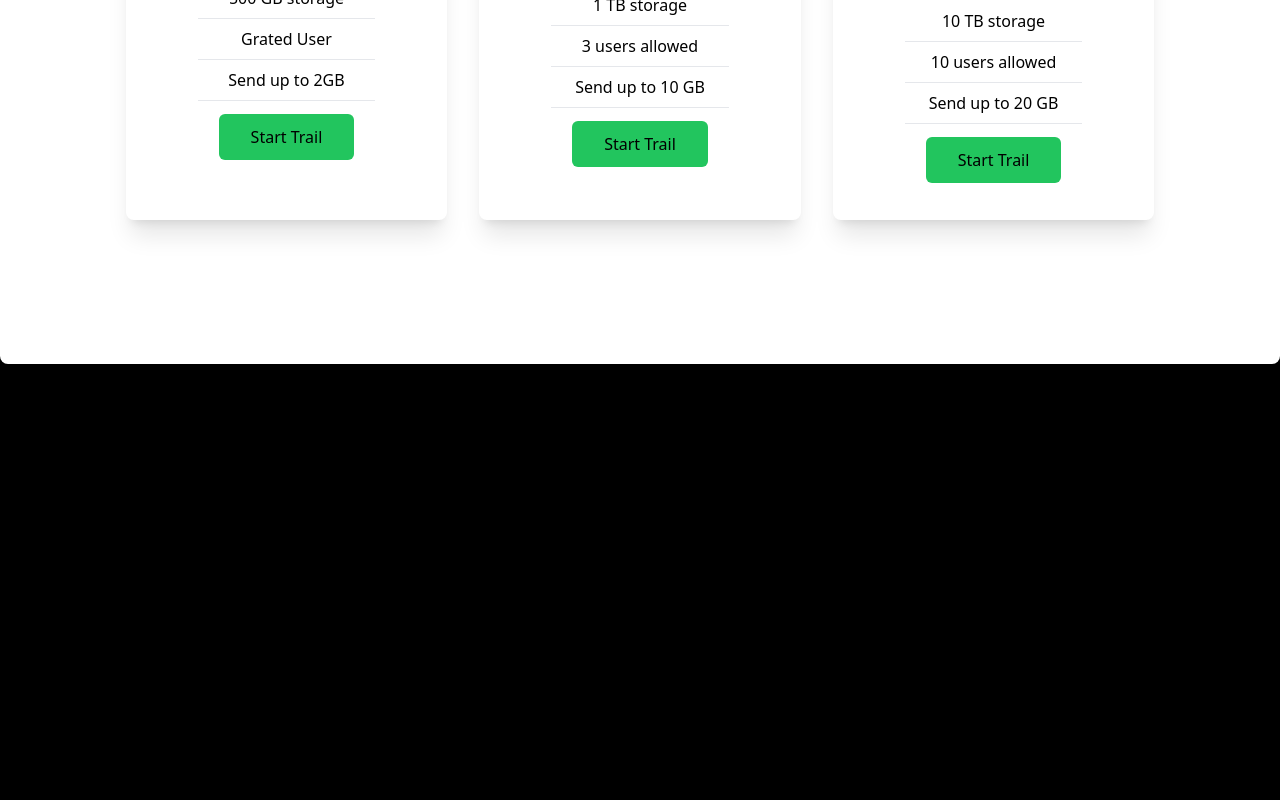
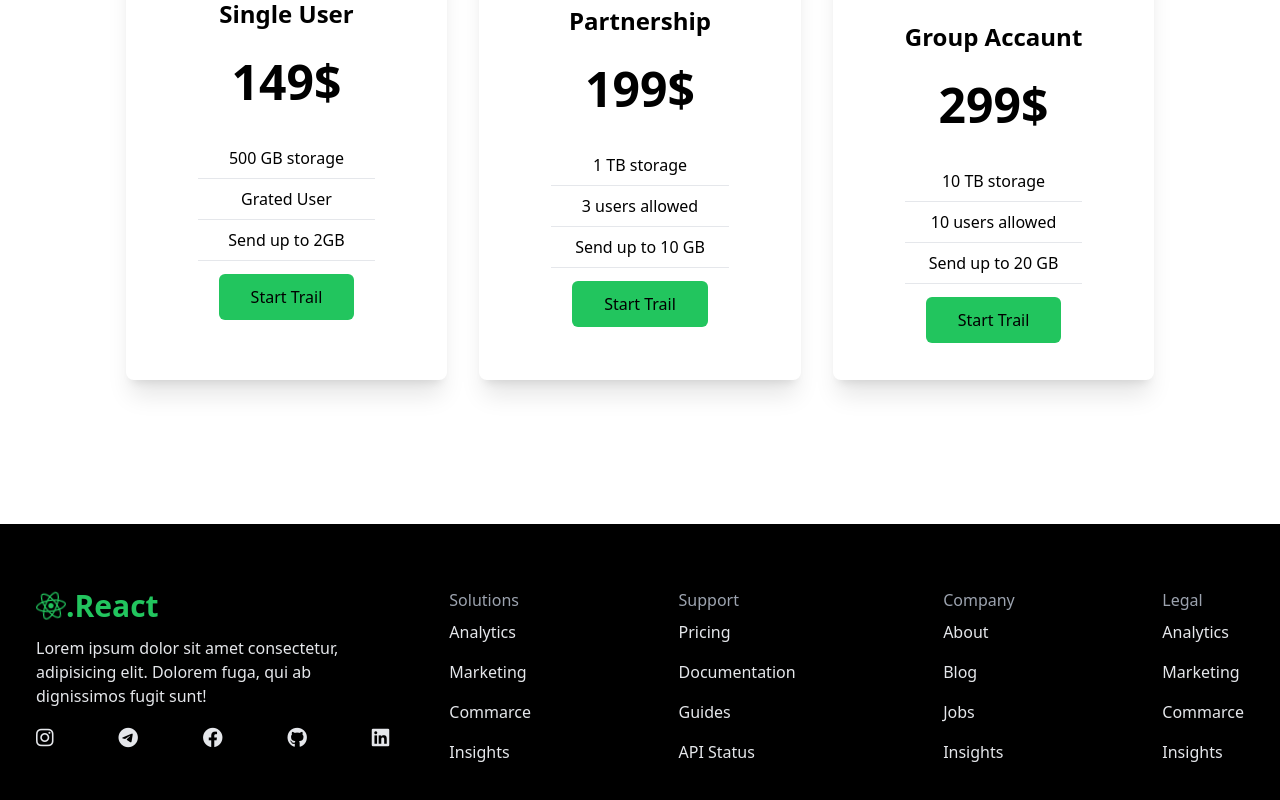
Before and after one commit to mukhammedaliametov/tailwind-web, a React (Vite) app: page / in a window 1280 px wide. Shown: the part 2041-2841 px from the top of the page. Before the commit the page ends 2405 px from the top, so only its background shows below. Built offline with nearby package versions, Linux system fonts and the light colour scheme.

Commit message:
create footer

```diff
--- a/src/App.jsx
+++ b/src/App.jsx
@@ -6,6 +6,7 @@ import Analytics from './Pages/Analytics';
 import { BrowserRouter } from 'react-router-dom';
 import NewsLetter from './Pages/NewsLetter';
 import Cards from './Pages/Cards';
+import Footer from './Layouts/Footer';
 
 const App = () => {
   return (
@@ -15,6 +16,7 @@ const App = () => {
       <Analytics />
       <NewsLetter />
       <Cards />
+      <Footer />
     </BrowserRouter>
   );
 };
--- a/src/Layouts/Footer.jsx
+++ b/src/Layouts/Footer.jsx
@@ -0,0 +1,64 @@
+import React from "react";
+
+const Footer = () => {
+  return (
+    <div className="max-w-[1240px] mx-auto py-16 px-4 grid lg:grid-cols-3 gap-8 text-gray-200">
+      <div className="mr-7">
+        <span to="/" className="w-full text-3xl text-green-500 font-bold">
+          <i class="fa-brands fa-react fa-spin"></i>.React
+        </span>
+        <p className="my-3">
+          Lorem ipsum dolor sit amet consectetur, adipisicing elit. Dolorem
+          fuga, qui ab dignissimos fugit sunt!
+        </p>
+        <div className="flex justify-between my-5">
+          <i className="fa-brands fa-instagram text-[20px]"></i>
+          <i className="fa-brands fa-telegram text-[20px]"></i>
+          <i className="fa-brands fa-facebook text-[20px]"></i>
+          <i className="fa-brands fa-github text-[20px]"></i>
+          <i className="fa-brands fa-linkedin text-[20px]"></i>
+        </div>
+      </div>
+      <div className="flex justify-between lg:col-span-2">
+        <div>
+          <h6 className="font-medium text-gray-400">Solutions</h6>
+          <ul>
+            <li className="text-1xl py-2">Analytics</li>
+            <li className="text-1xl py-2">Marketing</li>
+            <li className="text-1xl py-2">Commarce</li>
+            <li className="text-1xl py-2">Insights</li>
+          </ul>
+        </div>
+        <div>
+          <h6 className="font-medium text-gray-400">Support</h6>
+          <ul>
+            <li className="text-1xl py-2">Pricing</li>
+            <li className="text-1xl py-2">Documentation</li>
+            <li className="text-1xl py-2">Guides</li>
+            <li className="text-1xl py-2">API Status</li>
+          </ul>
+        </div>
+        <div>
+          <h6 className="font-medium text-gray-400">Company</h6>
+          <ul>
+            <li className="text-1xl py-2">About</li>
+            <li className="text-1xl py-2">Blog</li>
+            <li className="text-1xl py-2">Jobs</li>
+            <li className="text-1xl py-2">Insights</li>
+          </ul>
+        </div>
+        <div>
+          <h6 className="font-medium text-gray-400">Legal</h6>
+          <ul>
+            <li className="text-1xl py-2">Analytics</li>
+            <li className="text-1xl py-2">Marketing</li>
+            <li className="text-1xl py-2">Commarce</li>
+            <li className="text-1xl py-2">Insights</li>
+          </ul>
+        </div>
+      </div>
+    </div>
+  );
+};
+
+export default Footer;
--- a/src/Pages/Cards.jsx
+++ b/src/Pages/Cards.jsx
@@ -32,7 +32,7 @@ const Cards = () => {
     },
   ];
   return (
-    <div className="w-full py-[8rem] rounded-lg px-5 bg-white text-black flex justify-center">
+    <div className="w-full py-[8rem] px-5 bg-white text-black flex justify-center">
       <div className="max-w-[1280px] mx-auto grid gap-8 grid-cols-1 md:grid-cols-2 lg:grid-cols-3">
         {CardItems.map((card) => (
           <div className="w-full shadow-xl px-[72px] pb-12 text-center shadow-flex flex-col p-4 my-4 rounded-lg hover:scale-105 duration-500">
--- a/src/Pages/Hero.jsx
+++ b/src/Pages/Hero.jsx
@@ -5,7 +5,7 @@ import Button from "../Layouts/Button";
 const Home = () => {
   return (
     <>
-      <div className="max-w-[800px] w-full h-[80vh] mx-auto text-center ">
+      <div className="max-w-[800px] w-full h-[100vh] mx-auto text-center ">
         <p className="text-green-500 font-bold uppercase p-2 mt-[8rem]">
           Growing With Data Analitycs
         </p>
```
